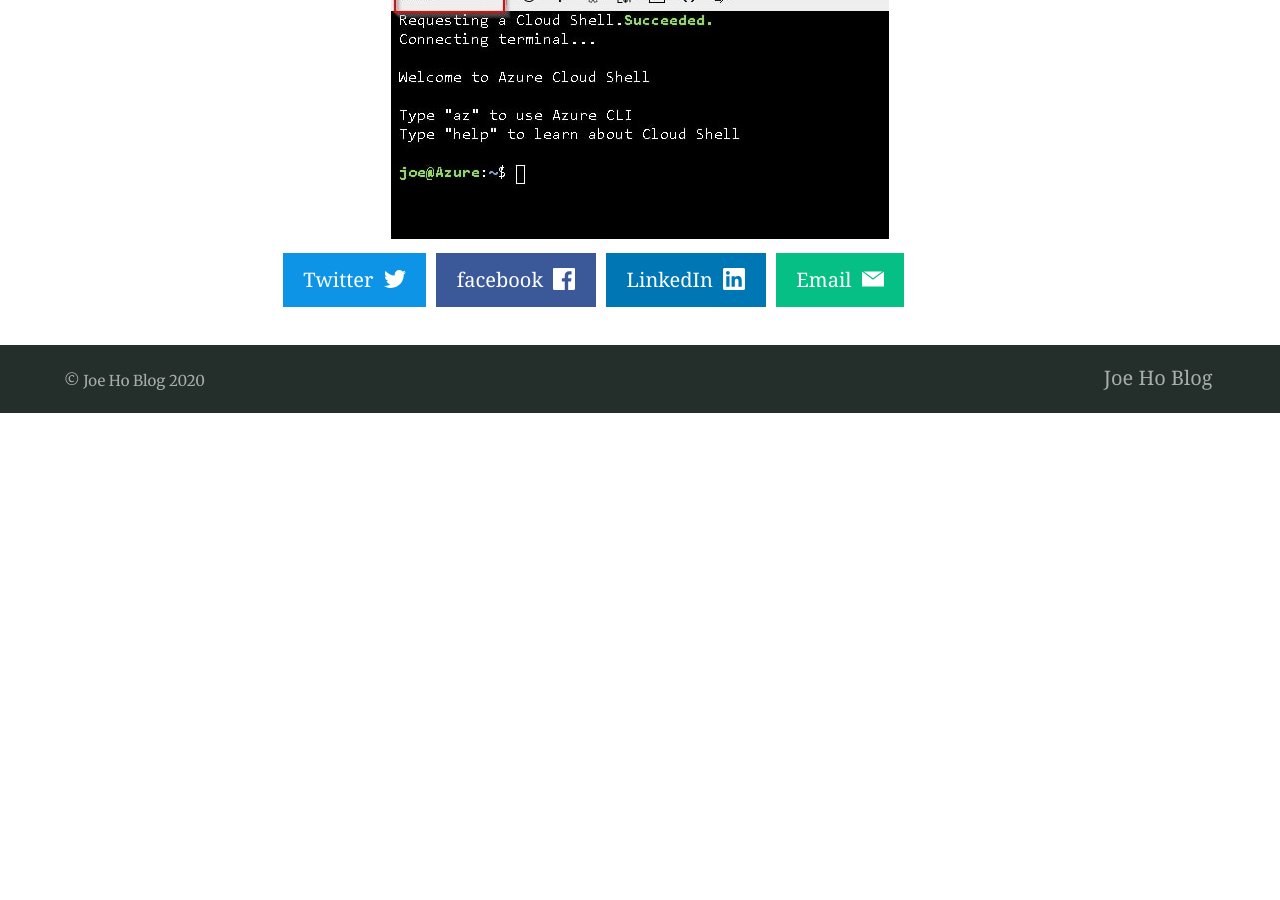
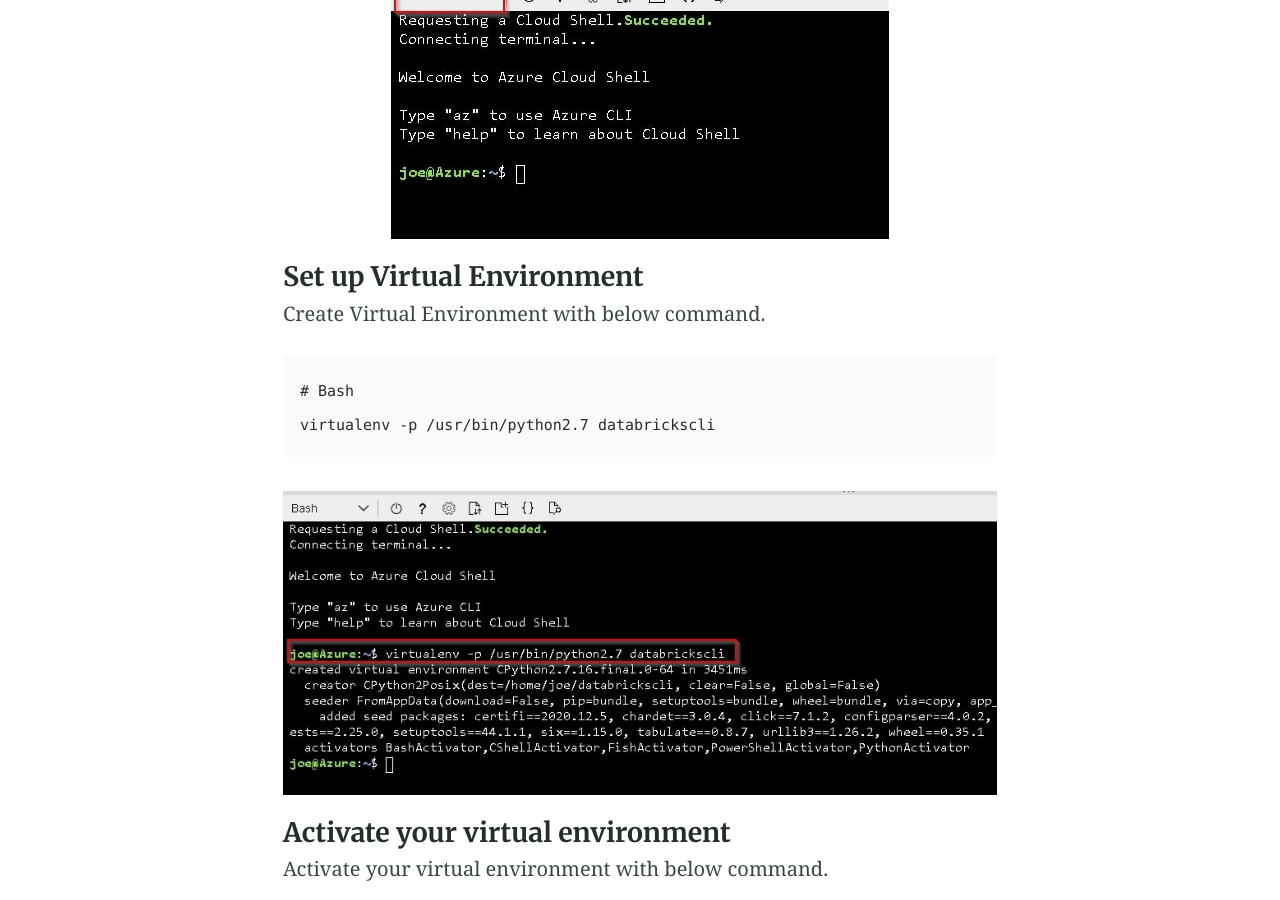
Before and after one commit to JoeHO888/JoeHo888.github.io, a Jekyll site: the page built from _posts/2020-12-19-How-To-Store-Secrets-In-Azure-Databricks.md, in a window 1280 px wide and 900 px high, scrolled down 1214 px. Built offline with Jekyll 4.4.1, drawn with Linux system fonts in a browser that asks for light colours; our own code applies the rules of GitHub Pages for plain Markdown files; comment, search, counter and statistics services are not loaded; before the commit the page ends 1627 px from its top, so only the background shows below that; some of the changed text lies outside the part shown.

Commit message:
Test Publishing Databricks Secret Management Blog Post

````diff
--- a/_posts/2020-12-19-How-To-Store-Secrets-In-Azure-Databricks.md
+++ b/_posts/2020-12-19-How-To-Store-Secrets-In-Azure-Databricks.md
@@ -23,3 +23,24 @@
 Open Cloud Shell & make sure you select “Bash” for the Cloud Shell Environment.
 
 {% include figure.html image="/images/2020-12-19-How-To-Store-Secrets-In-Azure-Databricks/bash-cloud-shell.jpg" %}
+
+#### Set up Virtual Environment
+Create Virtual Environment with below command.
+
+```
+# Bash
+virtualenv -p /usr/bin/python2.7 databrickscli
+```
+
+{% include figure.html image="/images/2020-12-19-How-To-Store-Secrets-In-Azure-Databricks/create-virtual-environment.jpg" %}
+
+#### Activate your virtual environment
+
+Activate your virtual environment with below command.
+
+```
+# Bash
+source databrickscli/bin/activate
+```
+
+{% include figure.html image="/images/2020-12-19-How-To-Store-Secrets-In-Azure-Databricks/activate-virtual-environment.jpg" %}
````
